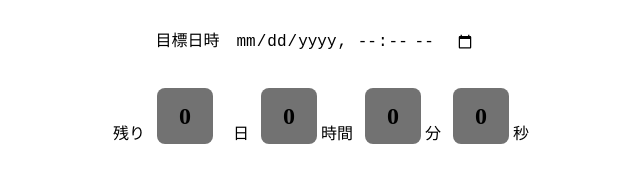
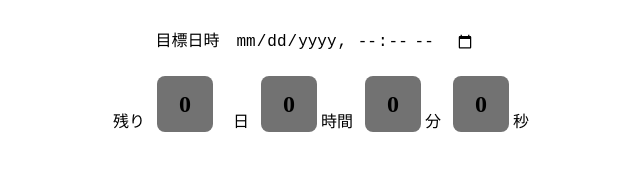
Before and after one commit to staffslide/countdowntimer, a plain HTML site: page index.html in a window 1280 px wide. Shown: the whole page, without its empty margins (319-959 px from the left). Drawn offline with Linux system fonts and the light colour scheme.

Commit message:
Update style.css

```diff
--- a/style.css
+++ b/style.css
@@ -23,10 +23,9 @@ input[type="datetime-local"] {
 .countdown-wrapper {
   align-content: center;
   align-items: flex-end;
+  justify-content: center;
   color: black;
-  border-radius: 24px;
   display: flex;
-  padding: 12px 16px;
 
   & > .time {
     border-radius: 8px;
```
